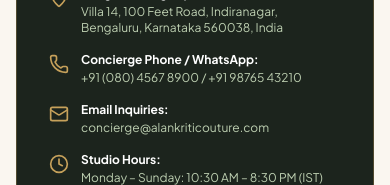
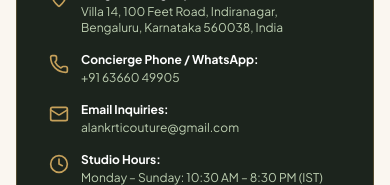
Before and after one commit to clicknestive/alankriti, a Next.js app: page /contact in a window 390 px wide. Shown: the part 463-648 px from the top of the page. Built offline with nearby package versions, Linux system fonts and the light colour scheme; no server answers.

Commit message:
feat: update business contact info (phone & email)

```diff
--- a/src/app/contact/page.tsx
+++ b/src/app/contact/page.tsx
@@ -70,7 +70,7 @@
                 <Phone className="w-5 h-5 text-[#C6A15B] shrink-0 mt-0.5" />
                 <div>
                   <strong className="text-white block mb-0.5">Concierge Phone / WhatsApp:</strong>
-                  <span>+91 (080) 4567 8900 / +91 98765 43210</span>
+                  <span>+91 63660 49905</span>
                 </div>
               </div>
 
@@ -78,7 +78,7 @@
                 <Mail className="w-5 h-5 text-[#C6A15B] shrink-0 mt-0.5" />
                 <div>
                   <strong className="text-white block mb-0.5">Email Inquiries:</strong>
-                  <span>concierge@alankriticouture.com</span>
+                  <span>alankrticouture@gmail.com</span>
                 </div>
               </div>
 
--- a/src/components/layout/Footer.tsx
+++ b/src/components/layout/Footer.tsx
@@ -165,11 +165,11 @@
             </div>
             <div className="flex items-center gap-2">
               <Phone className="w-4 h-4 text-[#C6A15B] shrink-0" />
-              <span>+91 (080) 4567 8900</span>
+              <span>+91 63660 49905</span>
             </div>
             <div className="flex items-center gap-2">
               <Mail className="w-4 h-4 text-[#C6A15B] shrink-0" />
-              <span>concierge@alankriticouture.com</span>
+              <span>alankrticouture@gmail.com</span>
             </div>
           </div>
         </div>
```
